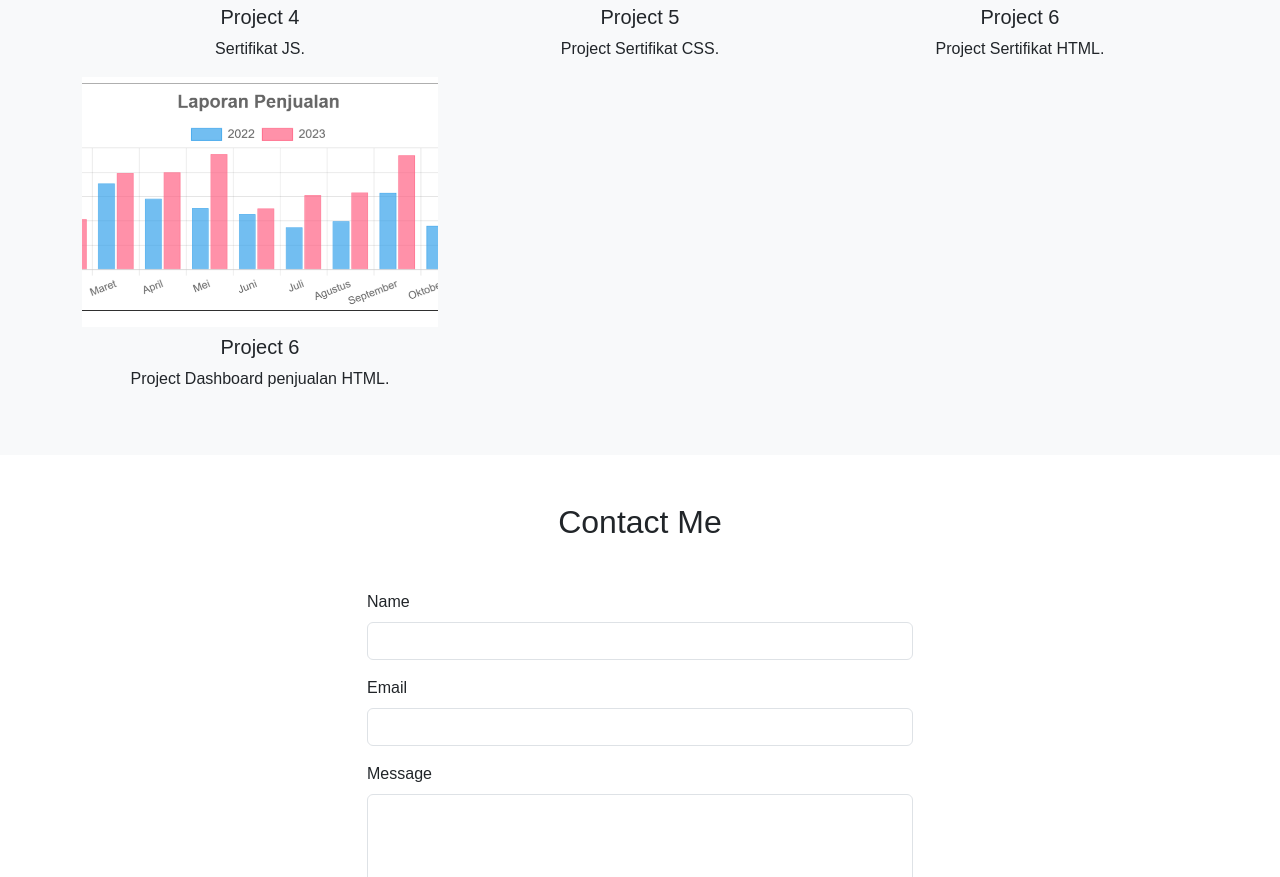
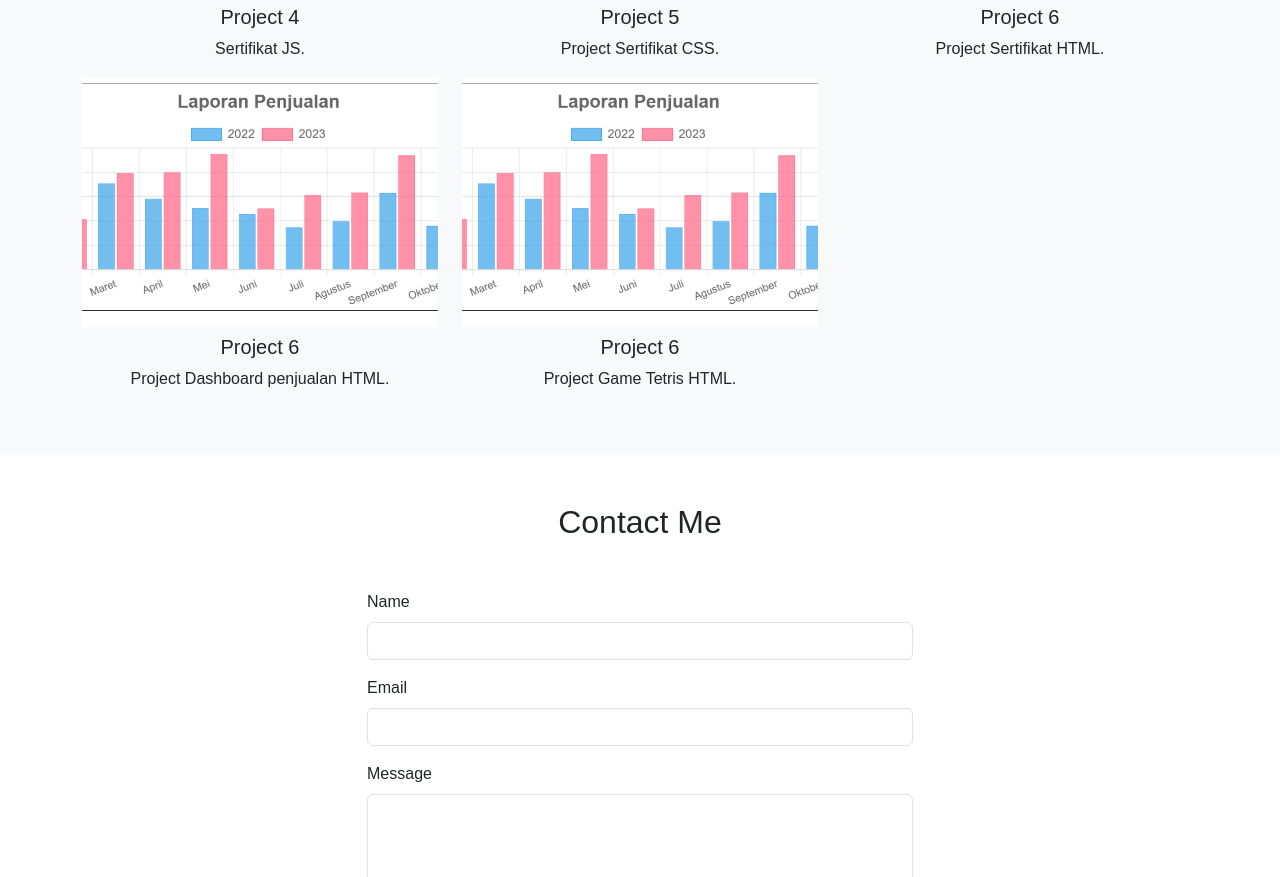
Before and after one commit to Damarsyahri/Portofolio, a plain HTML site: page index.html in a window 1280 px wide. Shown: the part 2451-3328 px from the top of the page. Drawn offline with nearby package versions, Linux system fonts and the light colour scheme.

Commit message:
Update index.html

```diff
--- a/index.html
+++ b/index.html
@@ -120,6 +120,12 @@
           <h5 class="mt-2">Project 6</h5>
           <p>Project Dashboard penjualan HTML.</p>
         </div>
+        <div class="col-md-4 portfolio-item text-center">
+          <a href="https://damarsyahri.github.io/Dasboard/" target="="_blank">
+          <img src="laporan.png" alt="Project 6" class="img-fluid"></a>
+          <h5 class="mt-2">Project 6</h5>
+          <p>Project Game Tetris HTML.</p>
+        </div>
   </section>
 
   <!-- Contact Section -->
```
